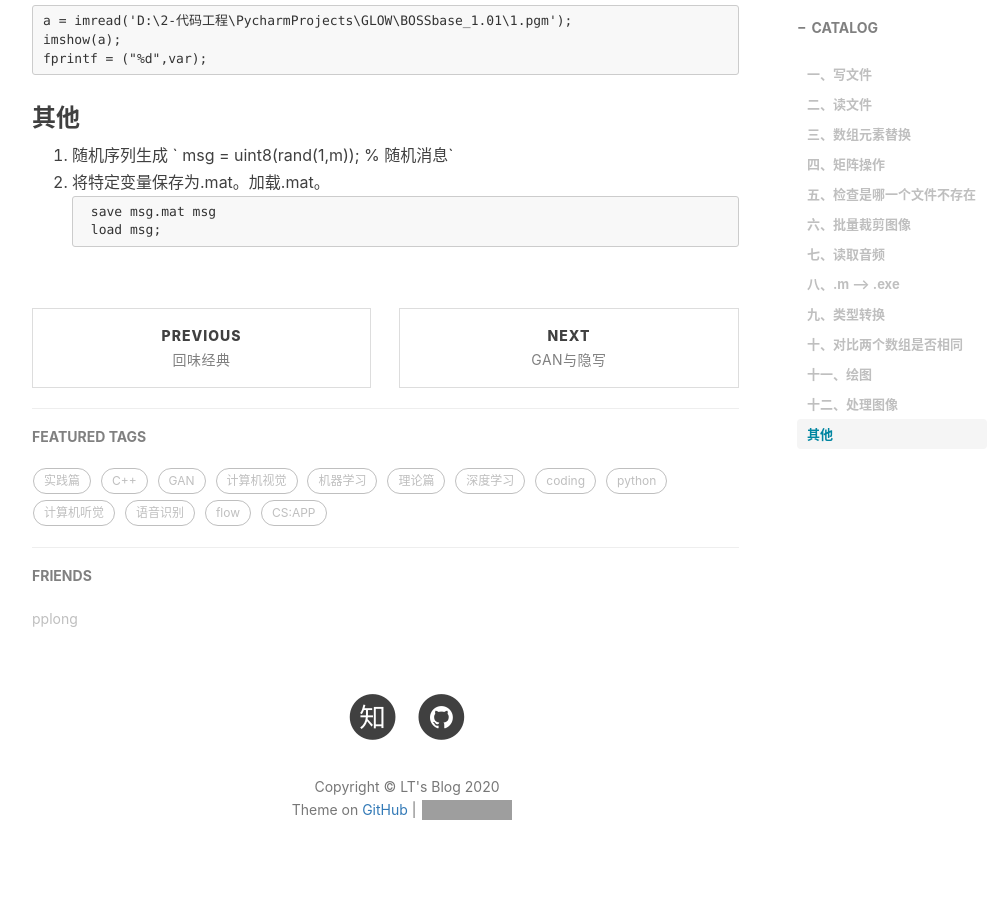
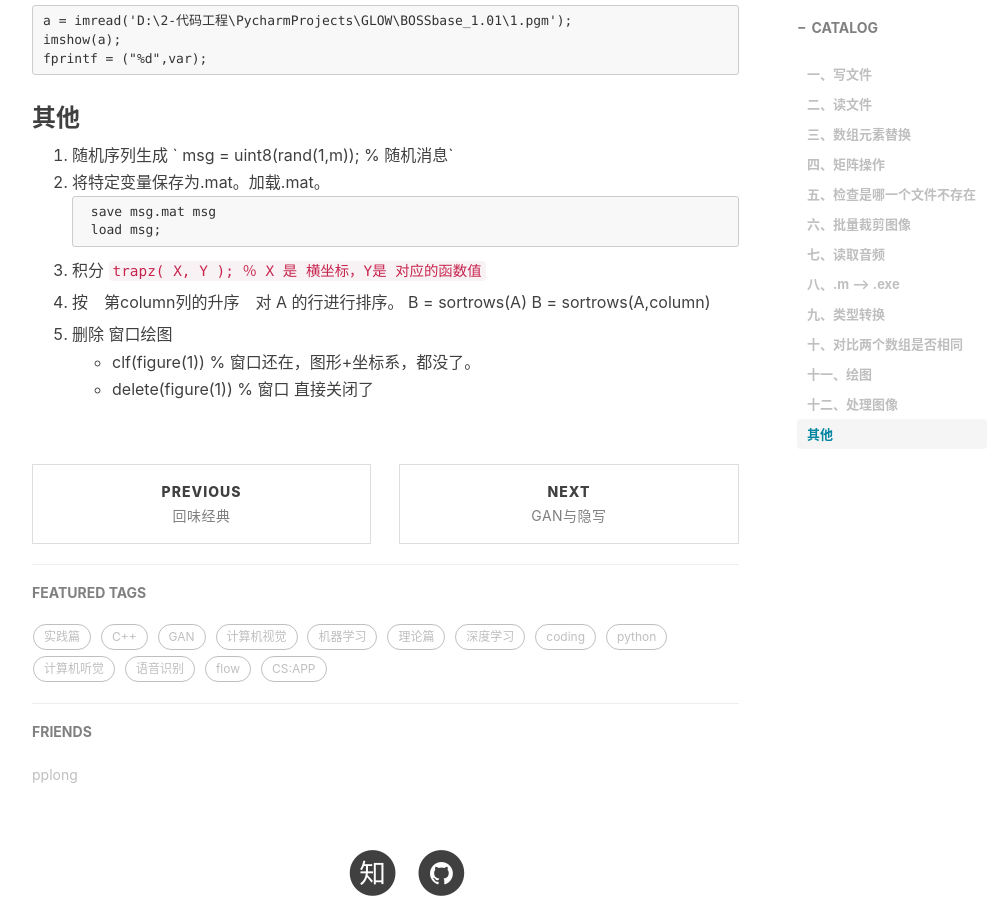
Before and after one commit to LeeeLiu/leeeliu.github.io, a Jekyll site: the page built from _posts/2019-05-09-matlab常用操作.md, in a window 1280 px wide and 900 px high, scrolled down 4021 px. Shown: the whole window, without its empty margins (233-1239 px from the left). Built offline with Jekyll 4.4.1, drawn with Linux system fonts in a browser that asks for light colours; nearby versions of some CDN libraries; comment, search, counter and statistics services are not loaded; grey boxes are pictures that could not be loaded.

Commit message:
Update 2019-05-09-matlab常用操作.md

````diff
--- a/_posts/2019-05-09-matlab常用操作.md
+++ b/_posts/2019-05-09-matlab常用操作.md
@@ -188,7 +188,17 @@ fprintf = ("%d",var);
 1. 随机序列生成
 ` msg = uint8(rand(1,m));  % 随机消息`
 2. 将特定变量保存为.mat。加载.mat。
-```
- save msg.mat msg
- load msg;
-```
+    ```
+    save msg.mat msg
+    load msg;
+    ```
+3. 积分
+	`trapz( X, Y );  ％ X 是 横坐标，Y是 对应的函数值`
+
+4. 按　第column列的升序　对 A 的行进行排序。
+    B = sortrows(A)
+    B = sortrows(A,column)
+
+5. 删除 窗口绘图
+    - clf(figure(1))    % 窗口还在，图形+坐标系，都没了。
+    - delete(figure(1))   % 窗口 直接关闭了
````
